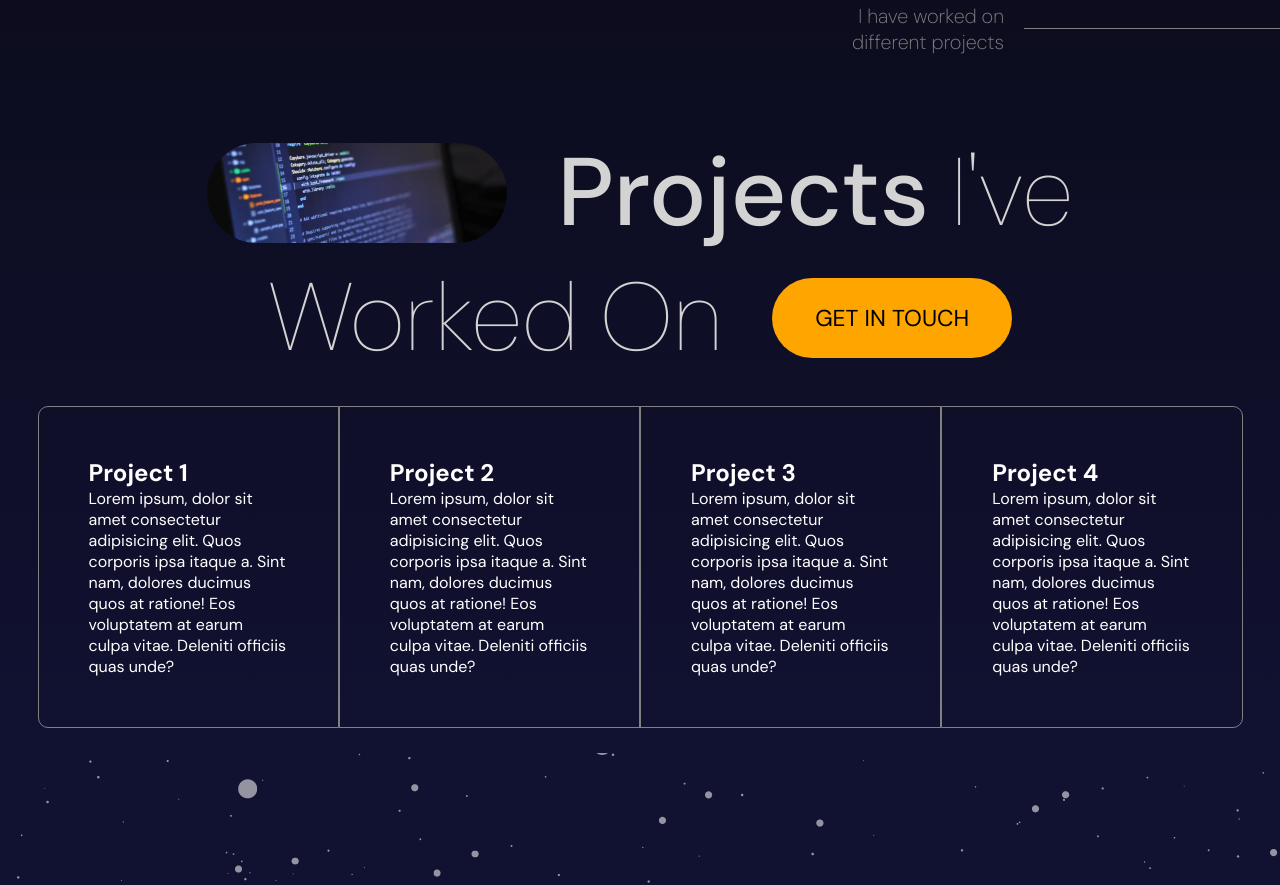
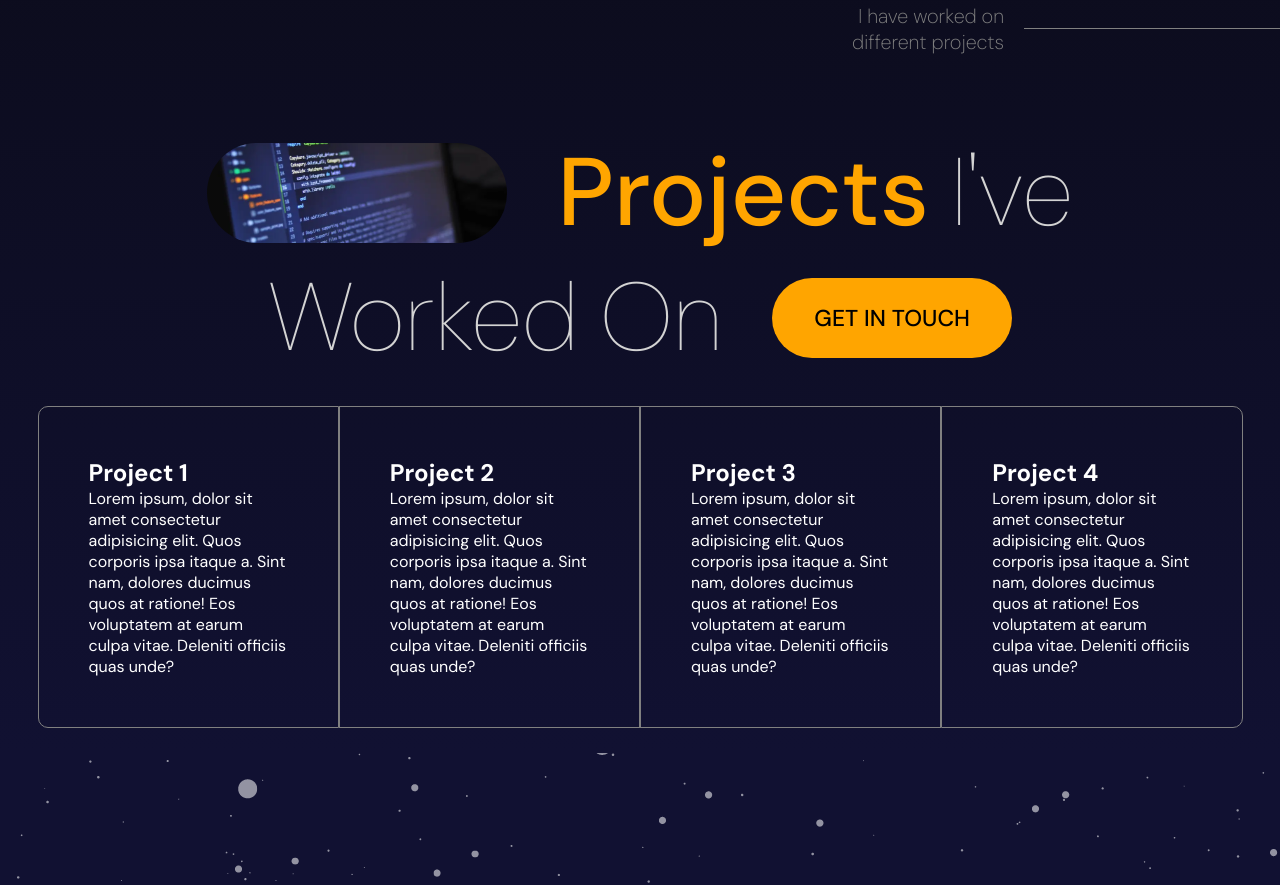
Before and after one commit to radubortan/portfolio, a React (Vite) app: page / in a window 1280 px wide. Shown: the part 4960-5845 px from the top of the page. Built offline with nearby package versions, Linux system fonts and the light colour scheme; the HTML template or start-up script is replaced by a standard one.

Commit message:
projects section modification

```diff
--- a/src/components/projects/Projects.tsx
+++ b/src/components/projects/Projects.tsx
@@ -81,17 +81,7 @@ const Projects = () => {
             variants={variants.textVariants}
           />
           <motion.h1 variants={variants.textVariants}>
-            <motion.span
-              whileHover={{
-                color: "#ffa500",
-                transition: {
-                  duration: 0.3,
-                },
-              }}
-            >
-              Projects
-            </motion.span>{" "}
-            I've
+            <span>Projects</span> I've
           </motion.h1>
         </div>
         <div className={classes.title}>
@@ -99,7 +89,7 @@ const Projects = () => {
           <motion.a
             href="#Contact"
             variants={variants.textVariants}
-            whileHover={{ scale: 1.1 }}
+            whileHover={{ scale: 1.05 }}
             whileTap={{ scale: 1 }}
           >
             GET IN TOUCH
--- a/src/components/projects/projects.module.scss
+++ b/src/components/projects/projects.module.scss
@@ -55,6 +55,7 @@
 
         span {
           font-weight: 500;
+          color: orange;
         }
       }
 
@@ -69,6 +70,7 @@
         background-color: #ffa500;
         border: none;
         font-size: 23px;
+        font-weight: 500;
       }
     }
   }
```
